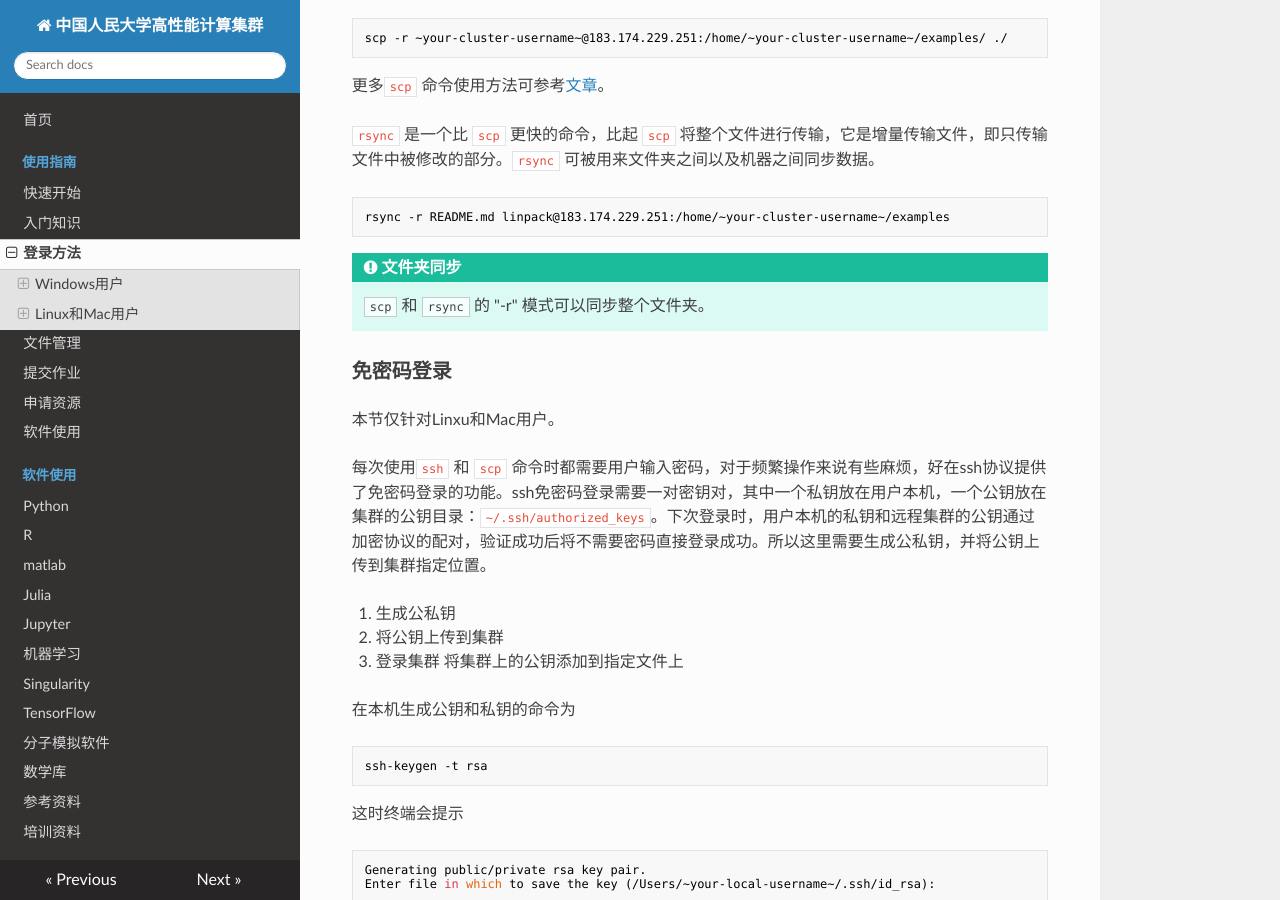
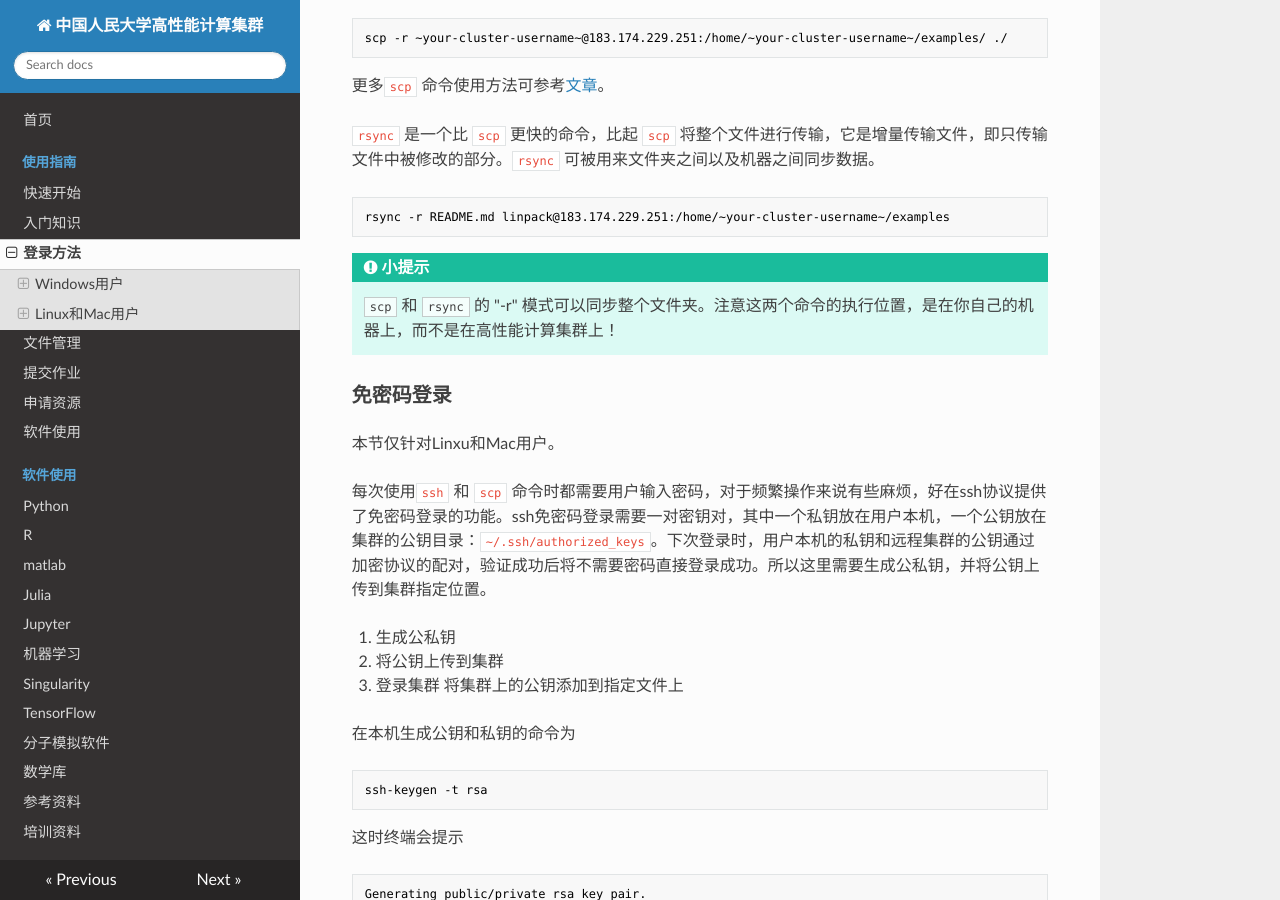
Before and after one commit to masterstevelu/cluster-support, an MkDocs documentation site: the page built from docs/cluster-login.md, in a window 1280 px wide and 900 px high, scrolled down 1549 px. Built offline with MkDocs 1.6.1, drawn with Linux system fonts in a browser that asks for light colours; nearby versions of some CDN libraries.

Commit message:
scp location

````diff
--- a/docs/cluster-login.md
+++ b/docs/cluster-login.md
@@ -65,8 +65,8 @@ scp -r ~your-cluster-username~@183.174.229.251:/home/~your-cluster-username~/exa
 rsync -r README.md linpack@183.174.229.251:/home/~your-cluster-username~/examples
 ```
 
-!!! tip "文件夹同步"
-    `scp` 和 `rsync` 的 "-r" 模式可以同步整个文件夹。
+!!! tip "小提示"
+    `scp` 和 `rsync` 的 "-r" 模式可以同步整个文件夹。注意这两个命令的执行位置，是在你自己的机器上，而不是在高性能计算集群上！
 
 ### 免密码登录
 
````
